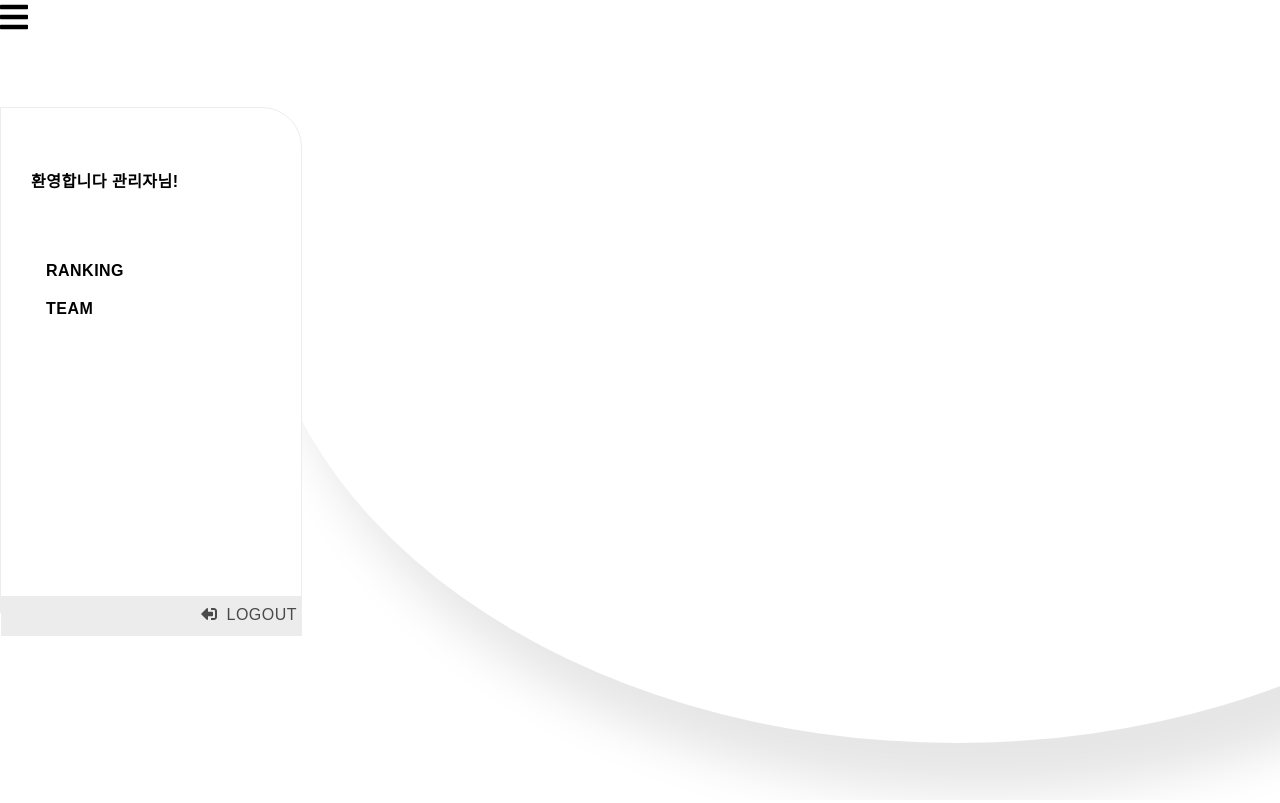
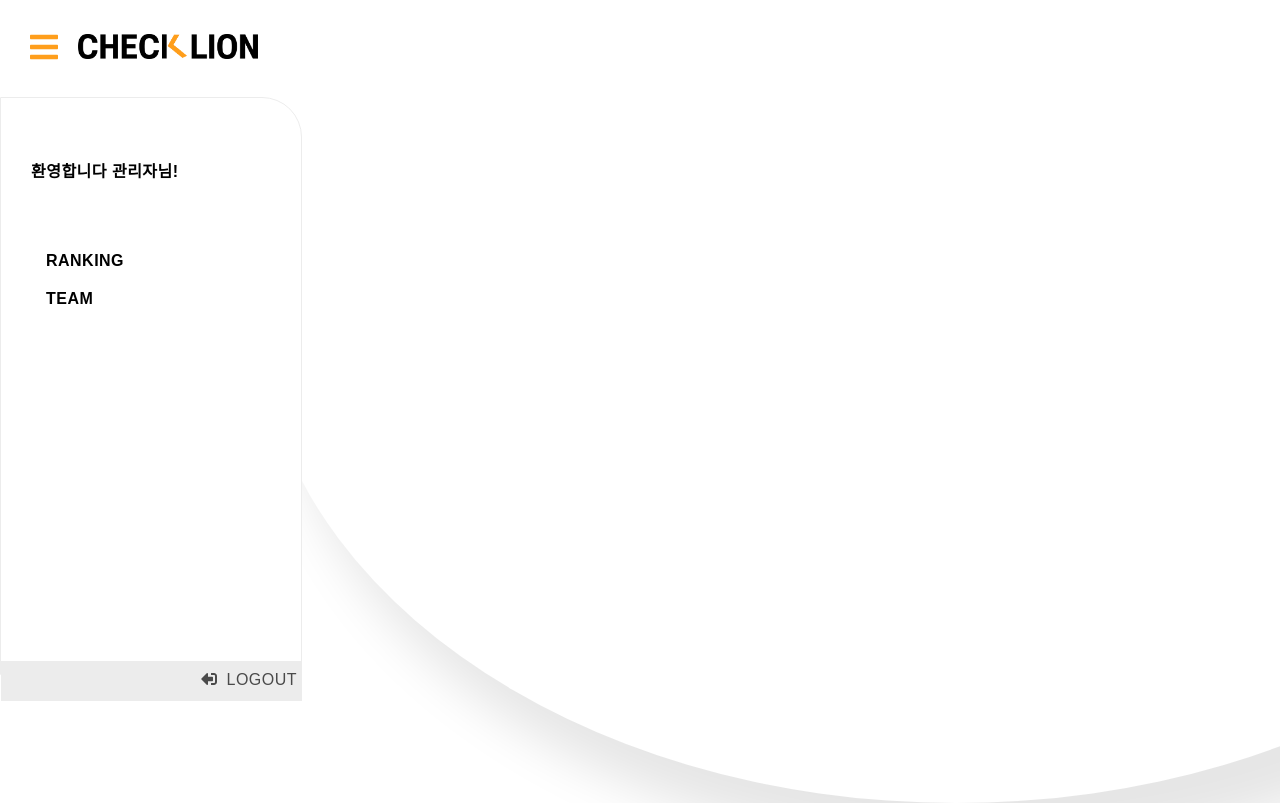
Before and after one commit to hyu-likellion-project/CheckLionFront, a React (Create React App) app in the folder checklion/: page /#/ in a window 1280 px wide. Shown: the top 803 px of the page. Built offline with nearby package versions, Linux system fonts and the light colour scheme; a web font is replaced by a local one.

Commit message:
[feat#6] 헤더 기본 세팅

```diff
--- a/checklion/src/components/Header.js
+++ b/checklion/src/components/Header.js
@@ -1,14 +1,33 @@
 import React from "react";
 import { FontAwesomeIcon } from "@fortawesome/react-fontawesome";
 import { faBars } from "@fortawesome/free-solid-svg-icons";
+import styled from 'styled-components';
+import logoimg from '../styles/images/logo.png';
+
+
+const Container = styled.div`
+   width: 100%;
+   heigth: 30%;
+   padding: 30px;
+   color : #FF9E1B
+`;
+
+const LogoContainer = styled.span`
+    margin-left : 20px;
+`;
+
+
 
 function Header() {
   return (
-    <section>
+    <Container>
       <div className="fa-2x">
         <FontAwesomeIcon icon={faBars} />
+        <LogoContainer>
+        <img src={logoimg} width='180'/>
+        </LogoContainer>
       </div>
-    </section>
+    </Container>
   );
 }
 
--- a/checklion/src/components/Sidebar.js
+++ b/checklion/src/components/Sidebar.js
@@ -8,8 +8,7 @@ import { faBars, faSignOutAlt } from "@fortawesome/free-solid-svg-icons";
 const Content = styled.div`
     width: 90%;
     max-width: 300px;
-    margin-top: 70px;
-    height: 70%;
+    height: 80%;
     width: 100%;
     position: absolute;
     border-top-right-radius: 40px;
@@ -35,7 +34,7 @@ const Navi  = styled.div`
 `;
 
 const Menu = styled.ul`
-    height: 65%;
+    height: 70%;
     display: flex;
     flex-direction: column;
 `;
@@ -83,7 +82,7 @@ const Sidebar = ({ name, width, height, login  }) => {
 
   return (
     <React.Fragment>
-        <div className="toggle-menu"
+        <div className="header"
         onClick={() => toggleMenu()}>
         <Header  />
         </div>
```
Also changed, not shown: checklion/src/styles/images/logo.png (added).
